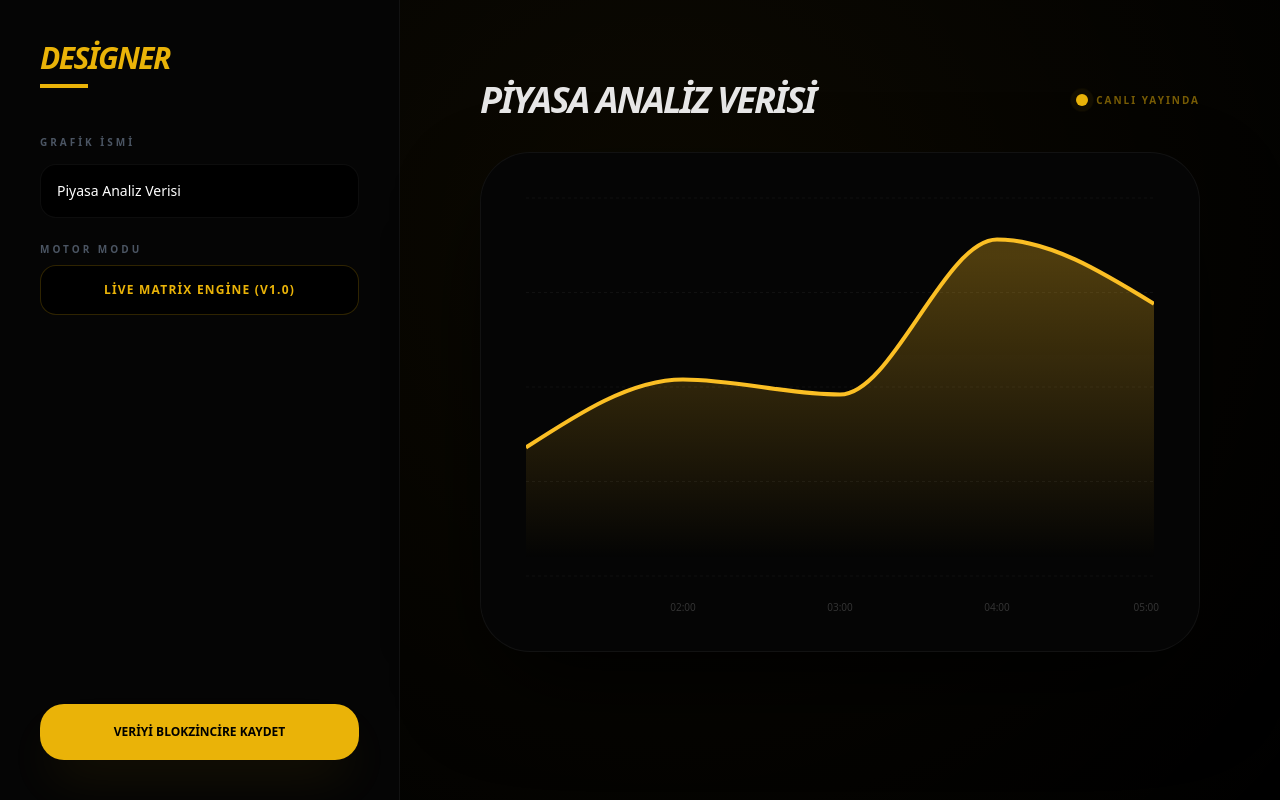
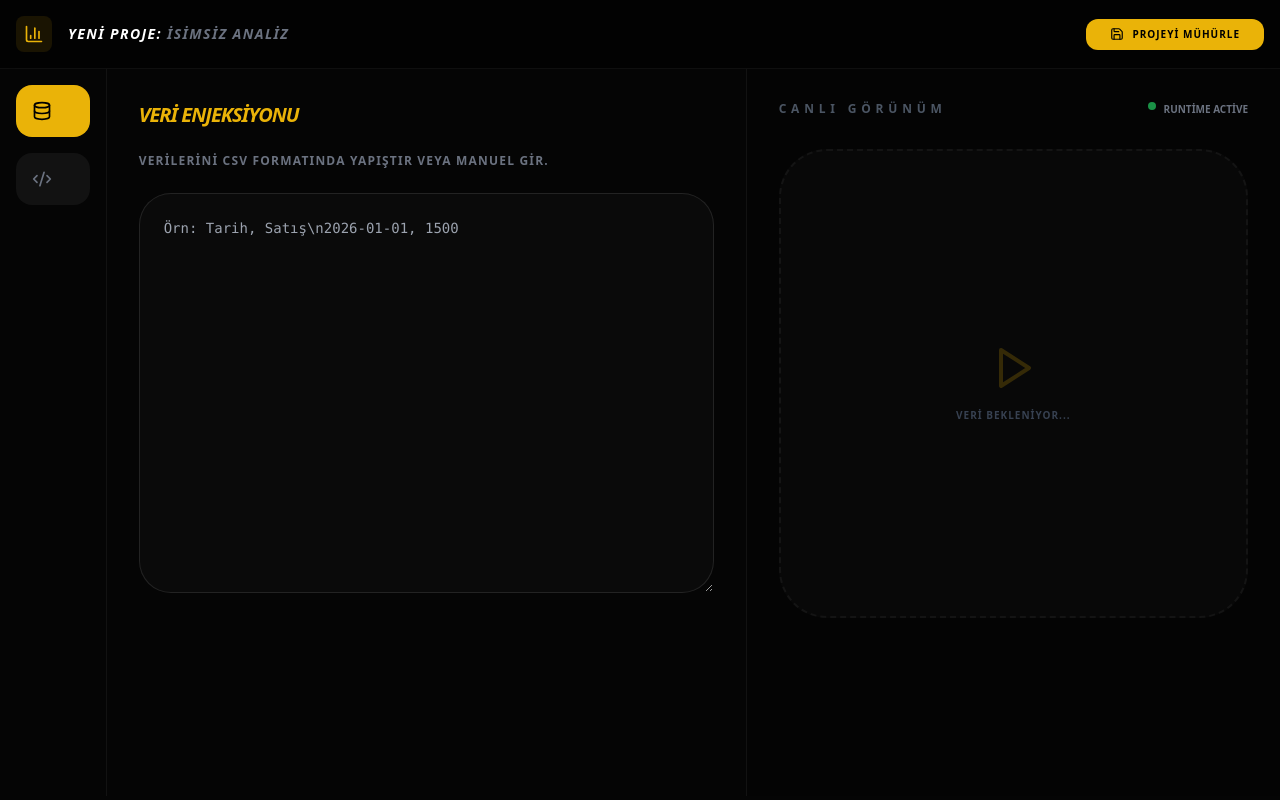
Before and after one commit to Bugsbuny24/tradepi, a Next.js app: page /dashboard/designer in a window 1280 px wide. Built offline with nearby package versions, Linux system fonts and the light colour scheme.

Commit message:
Update page.tsx

```diff
--- a/app/dashboard/designer/page.tsx
+++ b/app/dashboard/designer/page.tsx
@@ -1,94 +1,87 @@
-'use client'
-import { useState } from 'react'
-import { LineChart, Line, XAxis, YAxis, Tooltip, ResponsiveContainer, CartesianGrid, AreaChart, Area } from 'recharts'
+"use client";
+
+import { useState } from "react";
+import { Plus, Save, BarChart3, Database, Code2, Play } from "lucide-react";
 
 export default function DesignerPage() {
-  const [chartTitle, setChartTitle] = useState("Piyasa Analiz Verisi")
-  const [data, setData] = useState([
-    { name: '01:00', value: 340 },
-    { name: '02:00', value: 520 },
-    { name: '03:00', value: 480 },
-    { name: '04:00', value: 890 },
-    { name: '05:00', value: 720 },
-  ])
+  const [activeTab, setActiveTab] = useState("data"); // data, script, preview
+  const [dataInput, setDataInput] = useState("");
 
   return (
-    <main className="min-h-screen bg-black text-white flex flex-col lg:flex-row font-sans">
+    <div className="min-h-screen bg-[#050505] text-white">
+      {/* ÜST PANEL */}
+      <div className="border-b border-white/5 bg-black/50 backdrop-blur-md sticky top-0 z-50 p-4">
+        <div className="max-w-7xl mx-auto flex justify-between items-center">
+          <div className="flex items-center gap-4">
+            <div className="text-yellow-500 bg-yellow-500/10 p-2 rounded-lg">
+              <BarChart3 size={20} />
+            </div>
+            <h1 className="text-sm font-black uppercase italic tracking-widest">Yeni Proje: <span className="text-gray-500">İsimsiz Analiz</span></h1>
+          </div>
+          <button className="flex items-center gap-2 bg-yellow-500 text-black px-6 py-2 rounded-xl font-black text-[10px] uppercase tracking-widest hover:scale-105 transition-all">
+            <Save size={14} /> PROJEYİ MÜHÜRLE
+          </button>
+        </div>
+      </div>
 
-      {/* SOL PANEL: KONTROL MERKEZİ */}
-      <div className="w-full lg:w-[400px] border-r border-white/5 bg-[#050505] p-10 flex flex-col justify-between">
-        <div className="space-y-10">
-          <div>
-            <h2 className="text-3xl font-black italic tracking-tighter text-yellow-500 uppercase">Designer</h2>
-            <div className="h-1 w-12 bg-yellow-500 mt-2"></div>
+      <div className="max-w-7xl mx-auto grid grid-cols-1 lg:grid-cols-12 gap-0 min-h-[calc(100vh-73px)]">
+
+        {/* SOL PANEL: ARAÇLAR */}
+        <div className="lg:col-span-1 border-r border-white/5 p-4 flex lg:flex-col gap-4">
+          <button onClick={() => setActiveTab("data")} className={`p-4 rounded-2xl transition-all ${activeTab === "data" ? "bg-yellow-500 text-black" : "bg-white/5 text-gray-500 hover:text-white"}`}>
+            <Database size={20} />
+          </button>
+          <button onClick={() => setActiveTab("script")} className={`p-4 rounded-2xl transition-all ${activeTab === "script" ? "bg-yellow-500 text-black" : "bg-white/5 text-gray-500 hover:text-white"}`}>
+            <Code2 size={20} />
+          </button>
+        </div>
+
+        {/* ORTA PANEL: EDİTÖR */}
+        <div className="lg:col-span-6 p-8 border-r border-white/5">
+          {activeTab === "data" && (
+            <div className="space-y-6 animate-in fade-in slide-in-from-left-4">
+              <h2 className="text-xl font-black uppercase italic tracking-tighter text-yellow-500">Veri Enjeksiyonu</h2>
+              <p className="text-gray-500 text-xs font-bold uppercase tracking-widest">Verilerini CSV formatında yapıştır veya manuel gir.</p>
+              <textarea
+                value={dataInput}
+                onChange={(e) => setDataInput(e.target.value)}
+                placeholder="Örn: Tarih, Satış\n2026-01-01, 1500"
+                className="w-full h-[400px] bg-[#0A0A0A] border border-white/10 rounded-[32px] p-6 text-sm font-mono focus:border-yellow-500/50 outline-none transition-all"
+              />
+            </div>
+          )}
+
+          {activeTab === "script" && (
+            <div className="space-y-6 animate-in fade-in slide-in-from-left-4">
+              <h2 className="text-xl font-black uppercase italic tracking-tighter text-blue-500">SnapScript v0</h2>
+              <p className="text-gray-500 text-xs font-bold uppercase tracking-widest">Reaktif bağıntıları kodla.</p>
+              <div className="w-full h-[400px] bg-[#0A0A0A] border border-white/10 rounded-[32px] p-6 text-sm font-mono text-green-500">
+                {`// SnapScript Logic\nchart.color = data.value > 1000 ? "#EAB308" : "#EF4444";\nchart.render();`}
+              </div>
+            </div>
+          )}
+        </div>
+
+        {/* SAĞ PANEL: CANLI ÖNİZLEME */}
+        <div className="lg:col-span-5 p-8 bg-black/20">
+          <div className="flex justify-between items-center mb-8">
+            <h2 className="text-xs font-black uppercase tracking-[0.4em] text-gray-600">Canlı Görünüm</h2>
+            <div className="flex gap-2">
+              <div className="w-2 h-2 rounded-full bg-green-500 animate-pulse"></div>
+              <span className="text-[10px] font-bold text-gray-500 uppercase">Runtime Active</span>
+            </div>
           </div>
 
-          <div className="space-y-6">
-            <div>
-              <label className="text-[10px] font-black text-gray-600 uppercase tracking-[0.3em]">Grafik İsmi</label>
-              <input
-                value={chartTitle}
-                onChange={(e) => setChartTitle(e.target.value)}
-                className="w-full mt-3 bg-black border border-white/5 rounded-2xl p-4 text-sm outline-none focus:border-yellow-500/40 transition-all shadow-inner"
-              />
-            </div>
-
-            <div className="grid grid-cols-1 gap-2">
-               <label className="text-[10px] font-black text-gray-600 uppercase tracking-[0.3em]">Motor Modu</label>
-               <div className="p-4 bg-black rounded-2xl border border-yellow-500/20 text-yellow-500 text-xs font-bold uppercase tracking-widest text-center cursor-not-allowed">
-                 Live Matrix Engine (v1.0)
-               </div>
+          <div className="aspect-square w-full rounded-[48px] border-2 border-dashed border-white/5 flex items-center justify-center bg-[#080808] relative overflow-hidden group">
+            <div className="absolute inset-0 bg-yellow-500/5 opacity-0 group-hover:opacity-100 transition-opacity"></div>
+            <div className="text-center space-y-4 relative z-10">
+              <Play className="mx-auto text-yellow-500/20 group-hover:text-yellow-500 transition-colors" size={48} />
+              <p className="text-[10px] font-black uppercase tracking-widest text-gray-700 group-hover:text-gray-400">Veri bekleniyor...</p>
             </div>
           </div>
         </div>
 
-        <button className="w-full bg-yellow-500 text-black font-black py-5 rounded-3xl text-xs uppercase hover:bg-yellow-400 transition-all shadow-2xl shadow-yellow-500/10 active:scale-95">
-          Veriyi Blokzincire Kaydet
-        </button>
       </div>
-
-      {/* SAĞ PANEL: CANLI ÖNİZLEME */}
-      <div className="flex-1 p-8 lg:p-20 bg-[radial-gradient(circle_at_30%_30%,_rgba(251,191,36,0.05),_transparent)]">
-        <div className="mx-auto max-w-4xl space-y-8">
-          <div className="flex items-center justify-between">
-            <h3 className="text-4xl font-black tracking-tighter italic uppercase text-white/90">{chartTitle}</h3>
-            <div className="flex items-center gap-2">
-              <span className="relative flex h-3 w-3">
-                <span className="animate-ping absolute inline-flex h-full w-full rounded-full bg-yellow-400 opacity-75"></span>
-                <span className="relative inline-flex rounded-full h-3 w-3 bg-yellow-500"></span>
-              </span>
-              <span className="text-[10px] font-black uppercase tracking-[0.2em] text-yellow-500/50">Canlı Yayında</span>
-            </div>
-          </div>
-
-          <div className="h-[500px] w-full bg-[#050505] border border-white/5 rounded-[50px] p-10 shadow-[0_40px_100px_-20px_rgba(0,0,0,1)]">
-            <ResponsiveContainer width="100%" height="100%">
-              <AreaChart data={data}>
-                <defs>
-                  <linearGradient id="colorValue" x1="0" y1="0" x2="0" y2="1">
-                    <stop offset="5%" stopColor="#fbbf24" stopOpacity={0.3}/>
-                    <stop offset="95%" stopColor="#fbbf24" stopOpacity={0}/>
-                  </linearGradient>
-                </defs>
-                <CartesianGrid strokeDasharray="3 3" stroke="#111" vertical={false} />
-                <XAxis dataKey="name" stroke="#333" fontSize={10} tickLine={false} axisLine={false} dy={20} />
-                <Tooltip
-                  contentStyle={{ backgroundColor: '#000', border: 'none', borderRadius: '20px', boxShadow: '0 10px 30px rgba(0,0,0,0.5)' }}
-                  itemStyle={{ color: '#fbbf24', fontSize: '12px', fontWeight: '900' }}
-                />
-                <Area
-                  type="monotone"
-                  dataKey="value"
-                  stroke="#fbbf24"
-                  strokeWidth={4}
-                  fillOpacity={1}
-                  fill="url(#colorValue)"
-                />
-              </AreaChart>
-            </ResponsiveContainer>
-          </div>
-        </div>
-      </div>
-    </main>
-  )
+    </div>
+  );
 }
```
